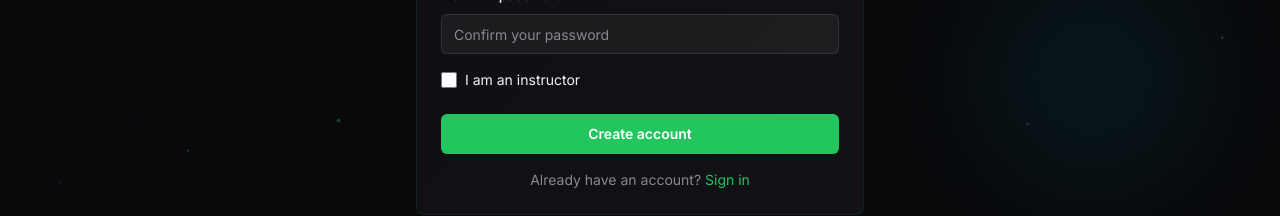
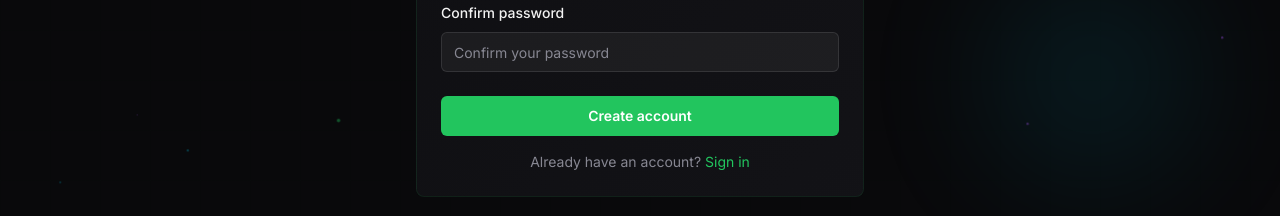
Before and after one commit to Cesar6060/LMS, a React (Vite) app in the folder frontend/: page /register in a window 1280 px wide. Shown: the part 577-793 px from the top of the page. Built offline with nearby package versions, Linux system fonts and the light colour scheme; no server answers.

Commit message:
security: Remove instructor self-registration
Remove the ability for users to self-select as instructors during
registration. This closes a critical security vulnerability where
anyone could gain instructor privileges.

Instructors must now be promoted via Django admin only.

```diff
--- a/frontend/src/pages/auth/RegisterPage.tsx
+++ b/frontend/src/pages/auth/RegisterPage.tsx
@@ -13,7 +13,6 @@ export function RegisterPage() {
   const [password2, setPassword2] = useState('');
   const [firstName, setFirstName] = useState('');
   const [lastName, setLastName] = useState('');
-  const [isInstructor, setIsInstructor] = useState(false);
   const [error, setError] = useState('');
   const [isLoading, setIsLoading] = useState(false);
 
@@ -38,7 +37,6 @@ export function RegisterPage() {
         password2,
         first_name: firstName,
         last_name: lastName,
-        is_instructor: isInstructor,
       });
       navigate('/dashboard');
     } catch (err: unknown) {
@@ -141,18 +139,6 @@ export function RegisterPage() {
                 autoComplete="new-password"
               />
             </div>
-            <div className="flex items-center space-x-2">
-              <input
-                id="isInstructor"
-                type="checkbox"
-                checked={isInstructor}
-                onChange={(e) => setIsInstructor(e.target.checked)}
-                className="h-4 w-4 rounded border-gray-300"
-              />
-              <label htmlFor="isInstructor" className="text-sm">
-                I am an instructor
-              </label>
-            </div>
           </CardContent>
           <CardFooter className="flex flex-col space-y-4">
             <Button type="submit" className="w-full" variant="neon" disabled={isLoading}>
--- a/frontend/src/types/index.ts
+++ b/frontend/src/types/index.ts
@@ -34,7 +34,6 @@ export interface RegisterData {
   password2: string;
   first_name?: string;
   last_name?: string;
-  is_instructor?: boolean;
 }
 
 // Phase 2: Course types
```
Also changed, not shown: 1 other file (tests, documents, lock files or other folders).
